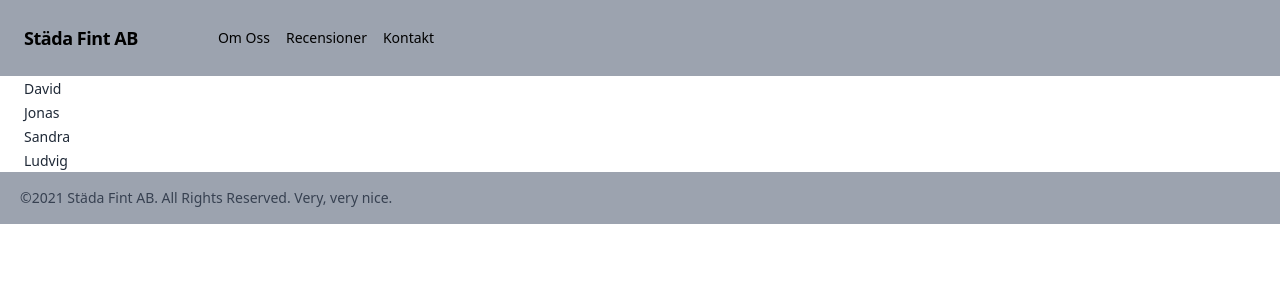
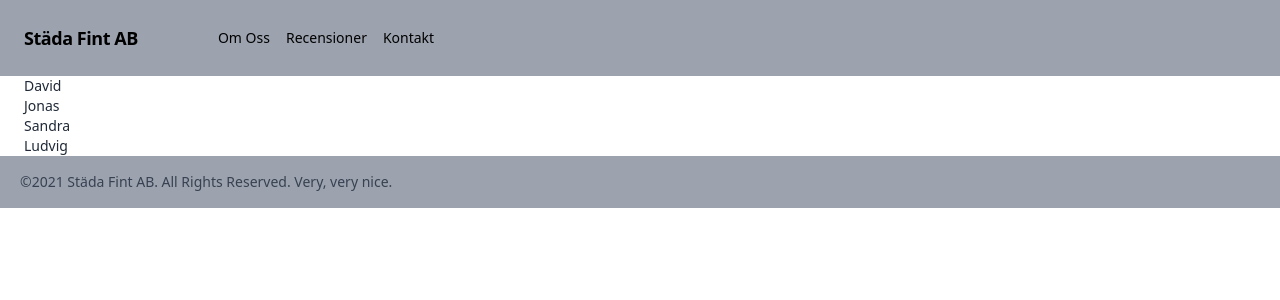
Before and after one commit to Fjedern/Nicecleaning_AB, a React (Create React App) app in the folder frontend/: page /omoss in a window 1280 px wide. Shown: the top 300 px of the page. Built offline with nearby package versions, Linux system fonts and the light colour scheme.

Commit message:
ignore chnages

```diff
--- a/frontend/src/components/BookingForm.js
+++ b/frontend/src/components/BookingForm.js
@@ -1,4 +1,4 @@
-import React, {useState} from "react";
+
 
 function BookingForm() {
     function handleSubmit(event) {
--- a/frontend/src/components/Footer.js
+++ b/frontend/src/components/Footer.js
@@ -1,4 +1,4 @@
-import React, {useState} from "react";
+
 import '../styles/tailwind.css';
 
 function Footer() {
--- a/frontend/src/components/Header.js
+++ b/frontend/src/components/Header.js
@@ -1,4 +1,4 @@
-import React, {useState} from "react";
+
 import '../styles/tailwind.css';
 import { Link } from "react-router-dom";
 
@@ -13,8 +13,8 @@ function Header (){
                     </Link>
                     </div>
                     <div className="block lg:hidden">
-                        <button class="flex items-center px-3 py-2 border rounded text-teal-200 border-teal-400 hover:text-white hover:border-white">
-                              <svg class="fill-current h-3 w-3" viewBox="0 0 20 20" xmlns="http://www.w3.org/2000/svg">
+                        <button className="flex items-center px-3 py-2 border rounded text-teal-200 border-teal-400 hover:text-white hover:border-white">
+                              <svg className="fill-current h-3 w-3" viewBox="0 0 20 20" xmlns="http://www.w3.org/2000/svg">
                               <title>Menu</title><path d="M0 3h20v2H0V3zm0 6h20v2H0V9zm0 6h20v2H0v-2z"/></svg>
                             </button>
                     </div>
--- a/frontend/src/components/LoginForm.js
+++ b/frontend/src/components/LoginForm.js
@@ -5,7 +5,7 @@ function LoginForm() {
 
     const [formData, setFormData] = useState({
         email: "",
-        password:"",
+        password: ""
     });
 
 
@@ -22,11 +22,11 @@ const [cookies, setCookie] = useCookies(['jwt'])
         console.log("här");
         const response = await fetch("http://localhost:8080/login/validation",{
             method: "post",
-            headers: {"Content-Type":'application/json'},
-            body: JSON.stringify(formData),
+            headers: {"Content-Type": 'application/json'},
+            body: JSON.stringify(formData)
         })
-            .then(response => response.json())
-            .then(data => setCookie('jwt', response, {path: '/'}))
+            .then(response => (response.json()) )
+            .then(response => setCookie('jwt', response, {path: '/'}))
 
     }
 
@@ -38,7 +38,6 @@ const [cookies, setCookie] = useCookies(['jwt'])
                     <div className="inline">
 
                     </div>
-
 
                     <label className="block uppercase tracking-wide text-xs font-bold mb-2 text-gray-600">
                         Email
--- a/frontend/src/pages/About.js
+++ b/frontend/src/pages/About.js
@@ -1,4 +1,3 @@
-import { Link } from "react-router-dom";
 
 const About =()=>{
 
@@ -6,33 +5,33 @@ return(
 <>
 <div className="w-full lg:w-1/2 px-6">
     <ul>
-        <li><a
-            className="focus:outline-none focus:underline  text-xs lg:text-sm leading-none hover:text-brand dark:hover:text-brand text-gray-800 dark:text-gray-50"
-            href="#)">David</a></li>
+        <li><p
+            className="focus:outline-none focus:underline  text-xs lg:text-sm leading-none hover:text-brand dark:hover:text-brand text-gray-800 dark:text-gray-50">
+            David</p></li>
     </ul>
     </div>
 
     <div className="w-full lg:w-1/2 px-6">
         <ul>
-            <li><a
-                className="focus:outline-none focus:underline  text-xs lg:text-sm leading-none hover:text-brand dark:hover:text-brand text-gray-800 dark:text-gray-50"
-                href="">Jonas</a></li>
+            <li><p
+                className="focus:outline-none focus:underline  text-xs lg:text-sm leading-none hover:text-brand dark:hover:text-brand text-gray-800 dark:text-gray-50">
+                Jonas</p></li>
         </ul>
     </div>
 
     <div className="w-full lg:w-1/2 px-6">
         <ul>
-            <li><a
-                className="focus:outline-none focus:underline  text-xs lg:text-sm leading-none hover:text-brand dark:hover:text-brand text-gray-800 dark:text-gray-50"
-                href="">Sandra</a></li>
+            <li><p
+                className="focus:outline-none focus:underline  text-xs lg:text-sm leading-none hover:text-brand dark:hover:text-brand text-gray-800 dark:text-gray-50">
+                Sandra</p></li>
         </ul>
     </div>
 
     <div className="w-full lg:w-1/2 px-6">
         <ul>
-            <li><a
-                className="focus:outline-none focus:underline  text-xs lg:text-sm leading-none hover:text-brand dark:hover:text-brand text-gray-800 dark:text-gray-50"
-                href="">Ludvig</a></li>
+            <li><p
+                className="focus:outline-none focus:underline  text-xs lg:text-sm leading-none hover:text-brand dark:hover:text-brand text-gray-800 dark:text-gray-50">
+                Ludvig</p></li>
         </ul>
     </div>
     </>
--- a/frontend/src/pages/AllBookings.js
+++ b/frontend/src/pages/AllBookings.js
@@ -17,6 +17,13 @@ const [bookings, setBookings] = useState([]);
             //TODO error handling
 
     };
+
+    function cancelBooking (entry) {
+        console.log(entry);
+        //fetch get to delete booking
+    }
+
+
 
     return (
         <div className="flex flex-col">
@@ -43,6 +50,11 @@ const [bookings, setBookings] = useState([]);
                                     <td className="px-6 py-4 text-left whitespace-nowrap text-sm text-gray-900">{entry.date}</td>
                                     <td className="px-6 py-4 text-left whitespace-nowrap text-sm text-gray-900">{entry.cleaningPackage}</td>
                                     <td className="px-6 py-4 text-left whitespace-nowrap text-sm text-gray-900">{entry.address}</td>
+                                    <td>
+                                        <button className="mt-2 px-2 py-2 bg-red-300 hover:bg-red-400 text-xs text-gray-800 font-bold py-2 px-4 rounded inline-flex items-center"
+                                        type="button" onClick={() =>cancelBooking(entry)}>
+                                            Avboka</button>
+                                    </td>
                                 </tr>
                             )}
                             </tbody>
@@ -55,3 +67,8 @@ const [bookings, setBookings] = useState([]);
 }
 
 export default AllBookings;
+
+/*
+<svg xmlns="http://www.w3.org/2000/svg" class="h-6 w-6" fill="none" viewBox="0 0 24 24" stroke="currentColor">
+  <path stroke-linecap="round" stroke-linejoin="round" stroke-width="2" d="M19 7l-.867 12.142A2 2 0 0116.138 21H7.862a2 2 0 01-1.995-1.858L5 7m5 4v6m4-6v6m1-10V4a1 1 0 00-1-1h-4a1 1 0 00-1 1v3M4 7h16" />
+</svg>*/
--- a/frontend/src/pages/App.js
+++ b/frontend/src/pages/App.js
@@ -14,8 +14,6 @@ import {
   BrowserRouter as Router,
   Routes,
   Route,
-  Link,
-  Redirect
 } from "react-router-dom";
 
 const App = () => {
@@ -30,7 +28,7 @@ const App = () => {
                     <Route path="/allbookings" element={<AllBookings />} />
                     <Route path="/register" element={<Register />} />
                     <Route path="/minsida" element={<UserPage />} />
-                      <Route path="/omoss" element={<About />} />
+                    <Route path="/omoss" element={<About />} />
                 </Routes>
                 <Footer/>
             </Router>
--- a/frontend/src/pages/MainPage.js
+++ b/frontend/src/pages/MainPage.js
@@ -1,6 +1,5 @@
-import BookingForm from '../components/BookingForm.js';
+
 import {Link} from "react-router-dom";
-import {useEffect} from "react";
 import LoginForm from "../components/LoginForm";
 
 
@@ -13,13 +12,8 @@ const MainPage = () => {
 
                 <div>
                     <LoginForm />
-                    <button
-                        className="block mt-8 bg-white hover:bg-gray-100 text-gray-800 font-semibold py-2 px-2 border border-gray-400 rounded shadow"
-                        to="/register">
-                        Logga in
-                    </button>
                     <div className="mt-7">
-                    Vill du bli kund hos oss?
+                        Vill du bli kund hos oss?
                         <Link className="block hover:text-gray-700 underline"
                             to="/register">
                                 <p>Klicka här för att registrera dig</p>
```
